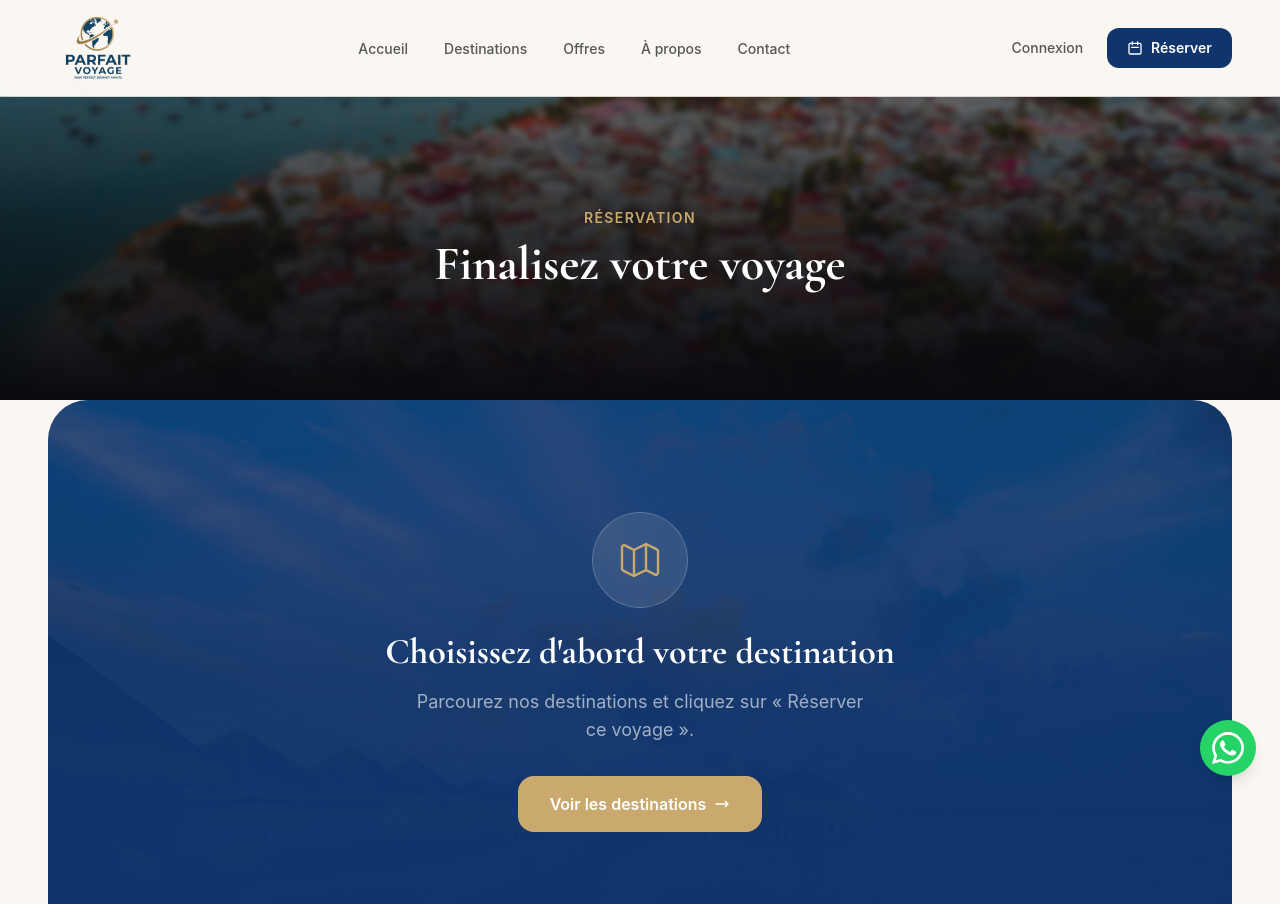
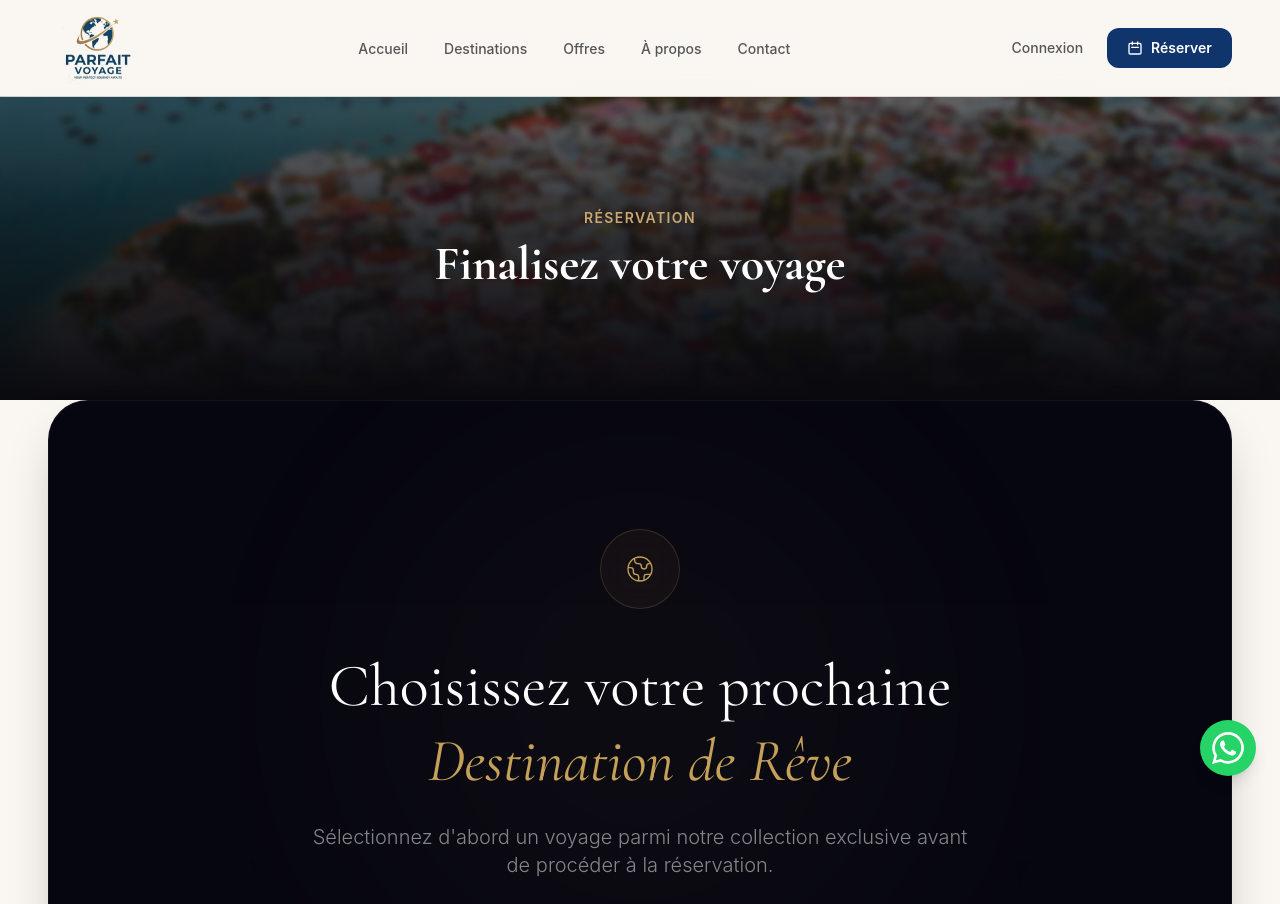
Before and after one commit to mohslimm/Parfait-Voyage, a Next.js app in the folder frontend/: page /reservation in a window 1280 px wide. Shown: the top 904 px of the page. Built offline with nearby package versions, Linux system fonts and the light colour scheme.

Commit message:
design: quiet luxury redesign of reservation empty state

```diff
--- a/frontend/src/app/reservation/page.jsx
+++ b/frontend/src/app/reservation/page.jsx
@@ -115,28 +115,40 @@ export default function Reservation() {
             variants={fadeInUp}
             initial="hidden"
             animate="visible"
-            className="relative text-center py-28 overflow-hidden rounded-[40px] bg-primary"
+            className="relative py-24 md:py-32 px-6 rounded-[40px] overflow-hidden bg-[#060610] flex flex-col items-center justify-center text-center shadow-2xl border border-white/5"
           >
-            <img src="/maldives.jpg" alt="" className="absolute inset-0 w-full h-full object-cover opacity-20" />
-            <div className="absolute inset-0 bg-gradient-to-t from-primary via-primary/80 to-transparent" />
+            {/* Ambient Background Glow */}
+            <div className="absolute top-0 left-1/2 -translate-x-1/2 w-[600px] h-[600px] bg-[#c5a059] opacity-[0.03] blur-[120px] pointer-events-none rounded-full" />
+
+            {/* Icon */}
+            <div className="relative z-10 w-20 h-20 mx-auto mb-10 rounded-full flex items-center justify-center border border-[#c5a059]/20 bg-[#c5a059]/5 backdrop-blur-md">
+              <svg className="w-8 h-8 text-[#c5a059]" fill="none" viewBox="0 0 24 24" stroke="currentColor" strokeWidth={1}>
+                <path strokeLinecap="round" strokeLinejoin="round" d="M3.055 11H5a2 2 0 012 2v1a2 2 0 002 2 2 2 0 012 2v2.945M8 3.935V5.5A2.5 2.5 0 0010.5 8h.5a2 2 0 012 2 2 2 0 104 0 2 2 0 012-2h1.064M15 20.488V18a2 2 0 012-2h3.064M21 12a9 9 0 11-18 0 9 9 0 0118 0z" />
+              </svg>
+            </div>
+
+            {/* Typography */}
+            <div className="relative z-10 max-w-2xl mx-auto mb-12">
+              <h2 className="font-display text-4xl md:text-6xl text-white mb-6 leading-tight">
+                Choisissez votre prochaine <br/>
+                <span className="text-[#c5a059] italic">Destination de Rêve</span>
+              </h2>
+              <p className="text-white/50 font-body text-lg md:text-xl font-light">
+                Sélectionnez d'abord un voyage parmi notre collection exclusive avant de procéder à la réservation.
+              </p>
+            </div>
+
+            {/* CTA */}
             <div className="relative z-10">
-              <div className="w-24 h-24 mx-auto mb-6 rounded-full bg-white/10 flex items-center justify-center border border-white/20">
-                <svg className="w-12 h-12 text-[#C9A96E]" fill="none" viewBox="0 0 24 24" stroke="currentColor" strokeWidth={1.2}>
-                  <path strokeLinecap="round" strokeLinejoin="round" d="M9 20l-5.447-2.724A1 1 0 013 16.382V5.618a1 1 0 011.447-.894L9 7m0 13l6-3m-6 3V7m6 10l4.553 2.276A1 1 0 0021 18.382V7.618a1 1 0 00-.553-.894L15 4m0 13V4m0 0L9 7"/>
-                </svg>
-              </div>
-              <h2 className="font-display text-3xl md:text-4xl font-bold text-white mb-4">
-                Choisissez d'abord votre destination
-              </h2>
-              <p className="text-white/60 font-body text-lg mb-8 max-w-md mx-auto">
-                Parcourez nos destinations et cliquez sur « Réserver ce voyage ».
-              </p>
               <a
                 href="/destinations"
-                className="inline-flex items-center gap-2 px-8 py-4 bg-[#C9A96E] text-white rounded-2xl font-semibold font-body hover:bg-[#dbbf8a] transition-colors"
+                className="group relative inline-flex items-center justify-center gap-3 px-10 py-5 bg-gradient-to-r from-[#B8924A] via-[#c5a059] to-[#D4B57A] text-[#1A1200] rounded-full font-bold font-body text-sm uppercase tracking-widest overflow-hidden transition-transform hover:scale-105"
               >
-                Voir les destinations
-                <svg className="w-4 h-4" fill="none" viewBox="0 0 24 24" stroke="currentColor"><path strokeLinecap="round" strokeLinejoin="round" strokeWidth={2} d="M17 8l4 4m0 0l-4 4m4-4H3"/></svg>
+                <div className="absolute inset-0 bg-white/20 translate-y-full group-hover:translate-y-0 transition-transform duration-300 ease-out" />
+                <span className="relative z-10">Explorer la collection</span>
+                <svg className="relative z-10 w-4 h-4 group-hover:translate-x-1 transition-transform" fill="none" viewBox="0 0 24 24" stroke="currentColor">
+                  <path strokeLinecap="round" strokeLinejoin="round" strokeWidth={2} d="M17 8l4 4m0 0l-4 4m4-4H3"/>
+                </svg>
               </a>
             </div>
           </motion.div>
```
